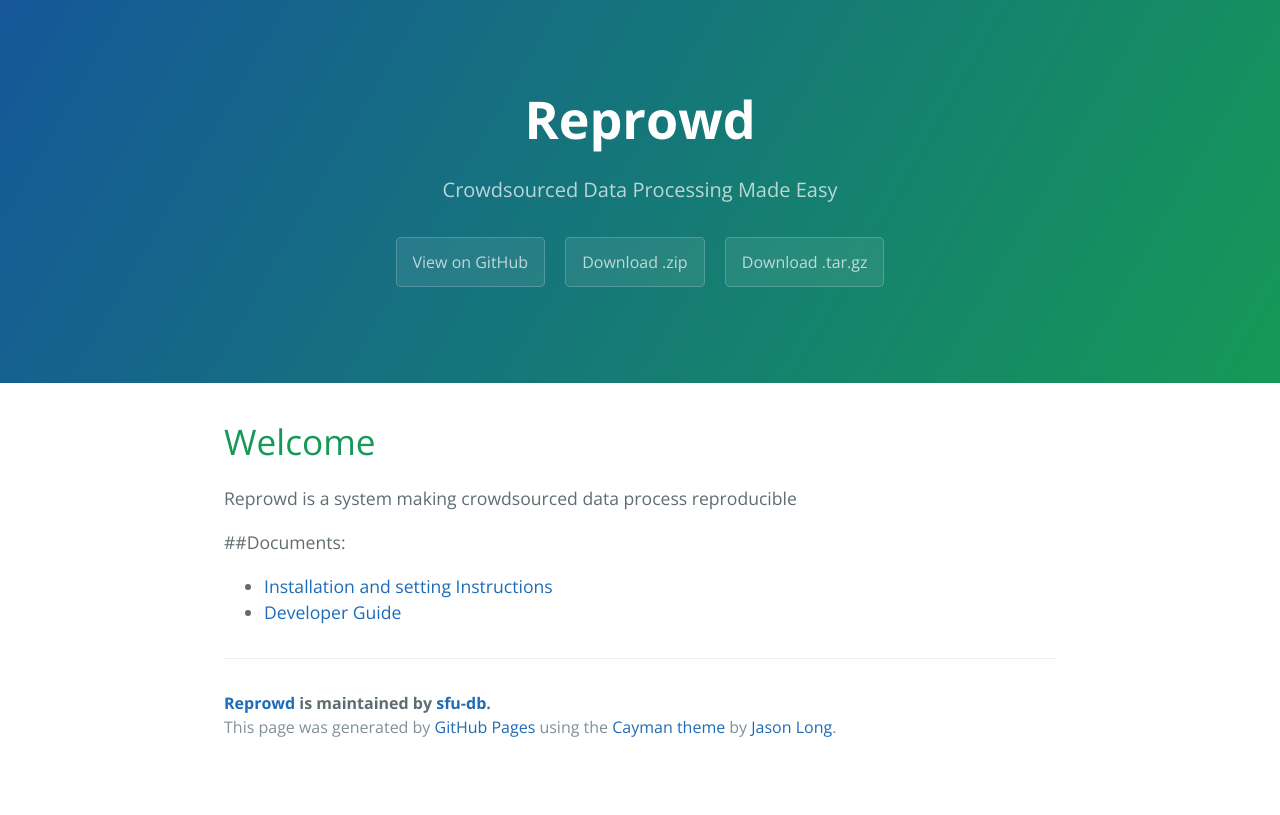
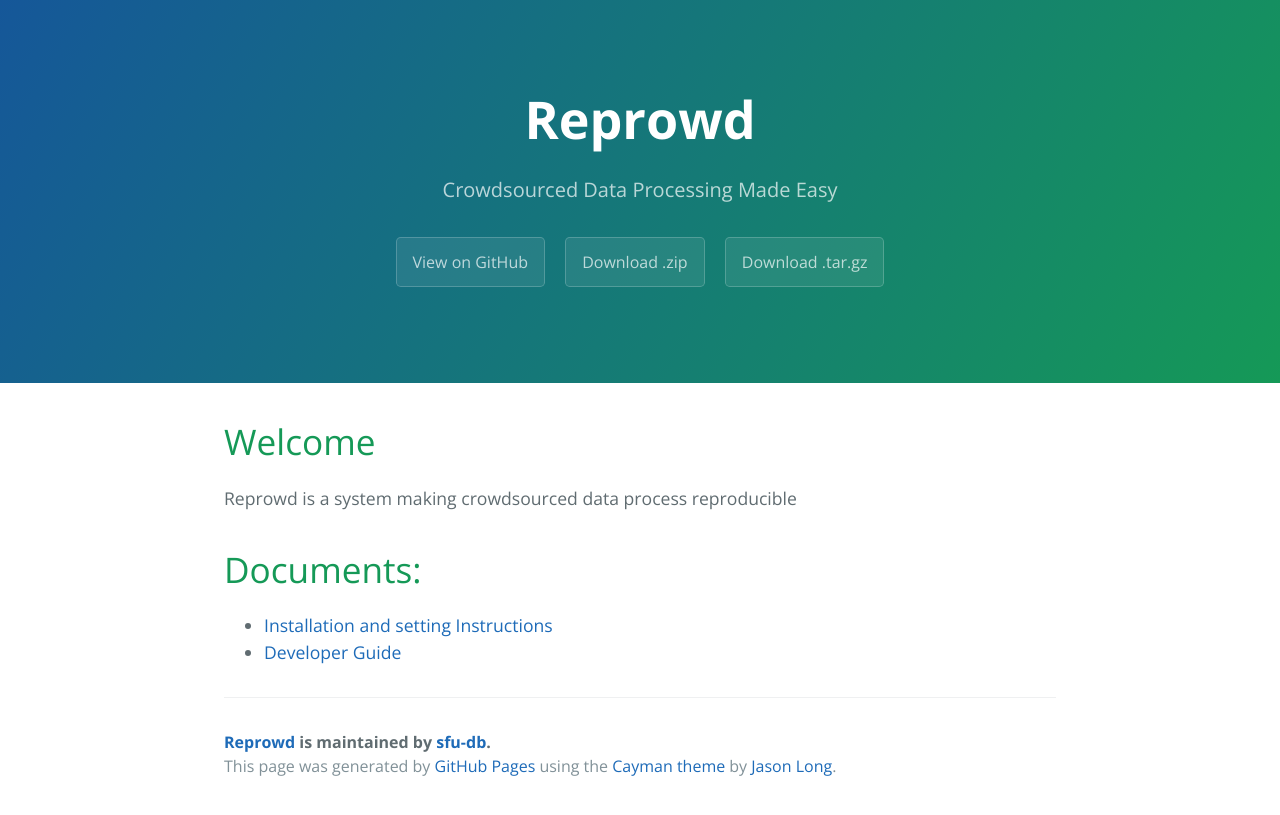
Before and after one commit to sfu-db/reprowd, a Jekyll site: the page built from index.md, in a window 1280 px wide. Shown: the top 815 px of the page. Built offline with Jekyll 4.4.1, drawn with Linux system fonts in a browser that asks for light colours.

```diff
--- a/index.md
+++ b/index.md
@@ -8,7 +8,7 @@ title: Reprowd
 Reprowd is a system making crowdsourced data process reproducible
 
 
-##Documents:
+# Documents:
 
 * [Installation and setting Instructions](install.md)
 * [Developer Guide](dev_guide.html)
```
